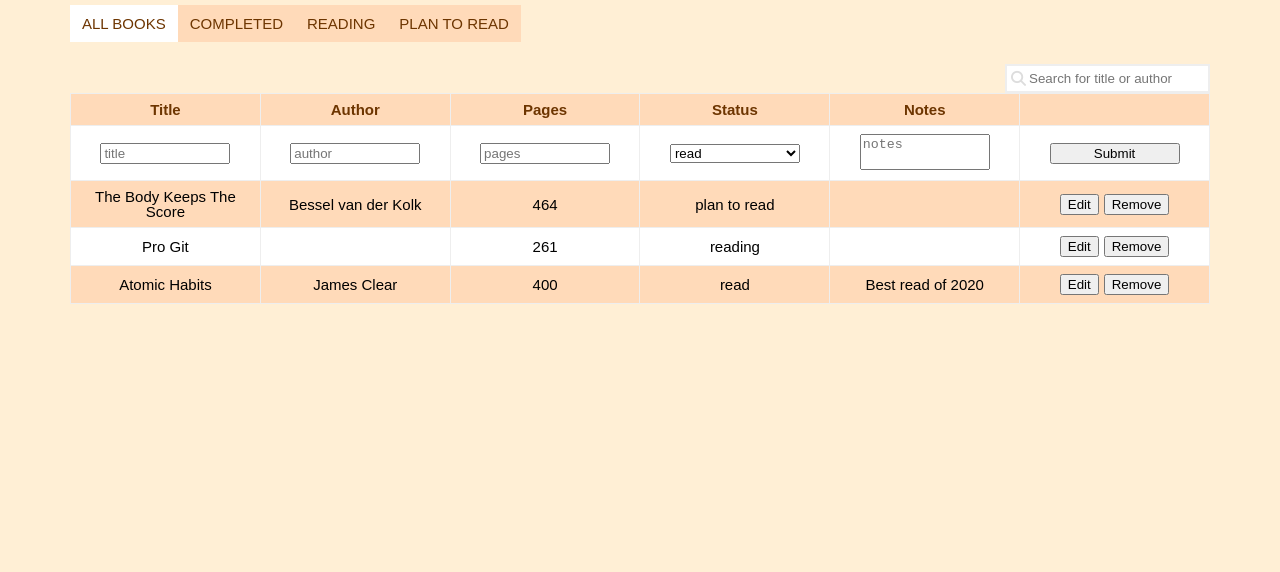
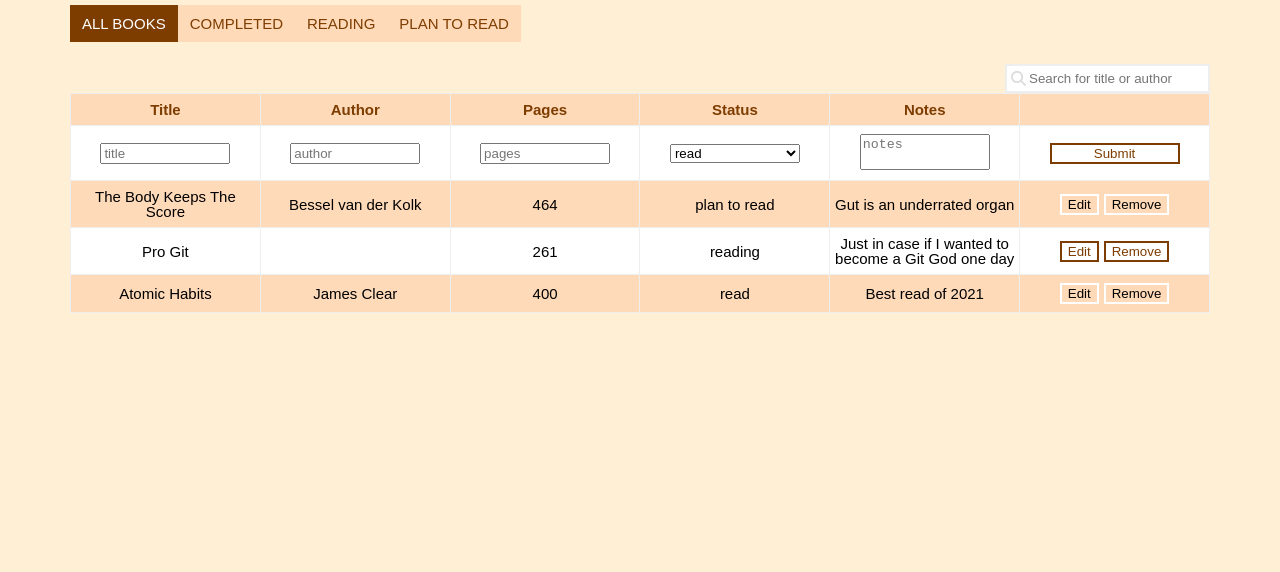
Before and after one commit to bbntpl/library, a plain HTML site: page index.html in a window 1280 px wide. Shown: the part 131-703 px from the top of the page. Drawn offline with Linux system fonts and the light colour scheme.

Commit message:
Styles: button style improvement

```diff
--- a/library.js
+++ b/library.js
@@ -5,7 +5,7 @@ const myLibrary = [{
     author: 'Bessel van der Kolk',
     pages: '464',
     readStatus: 'plan to read',
-    notes: '',
+    notes: 'Gut is an underrated organ',
 },
 {
     id: 2,
@@ -13,7 +13,7 @@ const myLibrary = [{
     author: '',
     pages: '261',
     readStatus: 'reading',
-    notes: ''
+    notes: 'Just in case if I wanted to become a Git God one day'
 },
 {
     id: 3,
@@ -21,7 +21,7 @@ const myLibrary = [{
     author: 'James Clear',
     pages: '400',
     readStatus: 'read',
-    notes: 'Best read of 2020',
+    notes: 'Best read of 2021',
 }];
 
 // filtered bookshelf
@@ -214,13 +214,13 @@ function toggleEditMode(toggleBtn, bookId) {
 function editBook(grandparentEl, toggleBtn, filteredLibrary, bookId) {
     replaceClassNameAndText(toggleBtn, 'edit-btn', 'save-btn', 'Save');
     removeChildNodesExceptOneById(grandparentEl, 'td btns-container');
-    //insert new children of inputs
+    //insert new children of inputs associated with book property
     for (const prop in filteredLibrary[0]) {
         if (prop === 'id') continue;
         //insert a div with td class element before the first child
         const td = createElementAndInsertBefore('div', grandparentEl, ['td', 'book-input']);
 
-        //insert a child conditional to the prop key
+        //insert a child based on the target prop key
         if (prop === 'readStatus') {
             const select = htmlToElement(`<select name="read-status" id="book__${prop}--edit${bookId}"></select>`)
             const readStatusOptions = ['read', 'reading', 'plan to read'];
--- a/styles/main.css
+++ b/styles/main.css
@@ -8,7 +8,7 @@
     --color-coral: #ff7f50;
     --color-light-salmon: #ffa07a;
     --color-orangered: #ff4500;
-    --color-nutmeg-wood-finish: #6d3500;
+    --color-cinnamon: #7e3d00;
 }
 
 /*** GLOBAL SELECTORS ***/
@@ -74,7 +74,11 @@ textarea {
 /*** SUBHEADER ***/
 
 .status__selected {
-    background-color: #fff;
+    background-color: var(--color-cinnamon);
+}
+
+.status__selected>button {
+    color: #fff;
 }
 
 .status__not-selected {
@@ -86,9 +90,9 @@ textarea {
     margin: 1.5em 0;
 }
 
-.book-status__filter{
+.book-status__filter {
     padding: 10px 12px;
-    color: var(--color-nutmeg-wood-finish);
+    color: var(--color-cinnamon);
     border: none;
     background: transparent;
     text-transform: uppercase;
@@ -97,8 +101,12 @@ textarea {
     width: 100%;
 }
 
-.book-status__item:hover{
-    background-color: #fff;
+.book-status__item:hover {
+    background-color: var(--color-cinnamon);
+}
+
+.book-status__item:hover>button {
+    color: #fff;
 }
 
 .searchbar-form {
@@ -173,10 +181,6 @@ textarea {
     background-color: var(--color-peach-puff);
 }
 
-.tr:not(:first-child):hover {
-    background-color: var(--color-peach);
-}
-
 .table .th, .td {
     border: 1px solid var(--color-gallery);
 }
@@ -189,15 +193,15 @@ textarea {
     max-width: 200px;
 }
 
-.book__info-text{
+.book__info-text {
     background-color: var(--color-peach-puff);
 }
 
-.book__info-text > a{
-    color: var(--color-nutmeg-wood-finish);
+.book__info-text>a {
+    color: var(--color-cinnamon);
 }
 
-.book__info-text > a:hover{
+.book__info-text>a:hover {
     text-decoration: underline;
 }
 
@@ -205,14 +209,36 @@ textarea {
     vertical-align: middle;
 }
 
-.book-input > *:not(.btns-container) {
+.book-input>*:not(.btns-container) {
     width: 100%;
     max-width: 130px;
+}
+
+.tr:nth-child(odd) .btns-container>button, #library__book-submit {
+    border: 2px solid var(--color-cinnamon);
+    background-color: transparent;
+    color: var(--color-cinnamon);
+}
+
+.tr:nth-child(odd) .btns-container>button:hover, #library__book-submit:hover {
+    background-color: var(--color-cinnamon);
+    color: #fff;
+}
+
+.tr:nth-child(even) .btns-container>button {
+    border: 2px solid #fff;
+    background-color: transparent;
+}
+
+.tr:nth-child(even) .btns-container>button:hover {
+    background-color: #fff;
 }
 
 .edit-btn, .save-btn {
     margin-right: 5px;
 }
+
+
 
 /*** FOOTER ***/
 .footer {
@@ -220,5 +246,5 @@ textarea {
 }
 
 .footer-author>a {
-    color: var(--color-nutmeg-wood-finish);
+    color: var(--color-cinnamon);
 }
```
